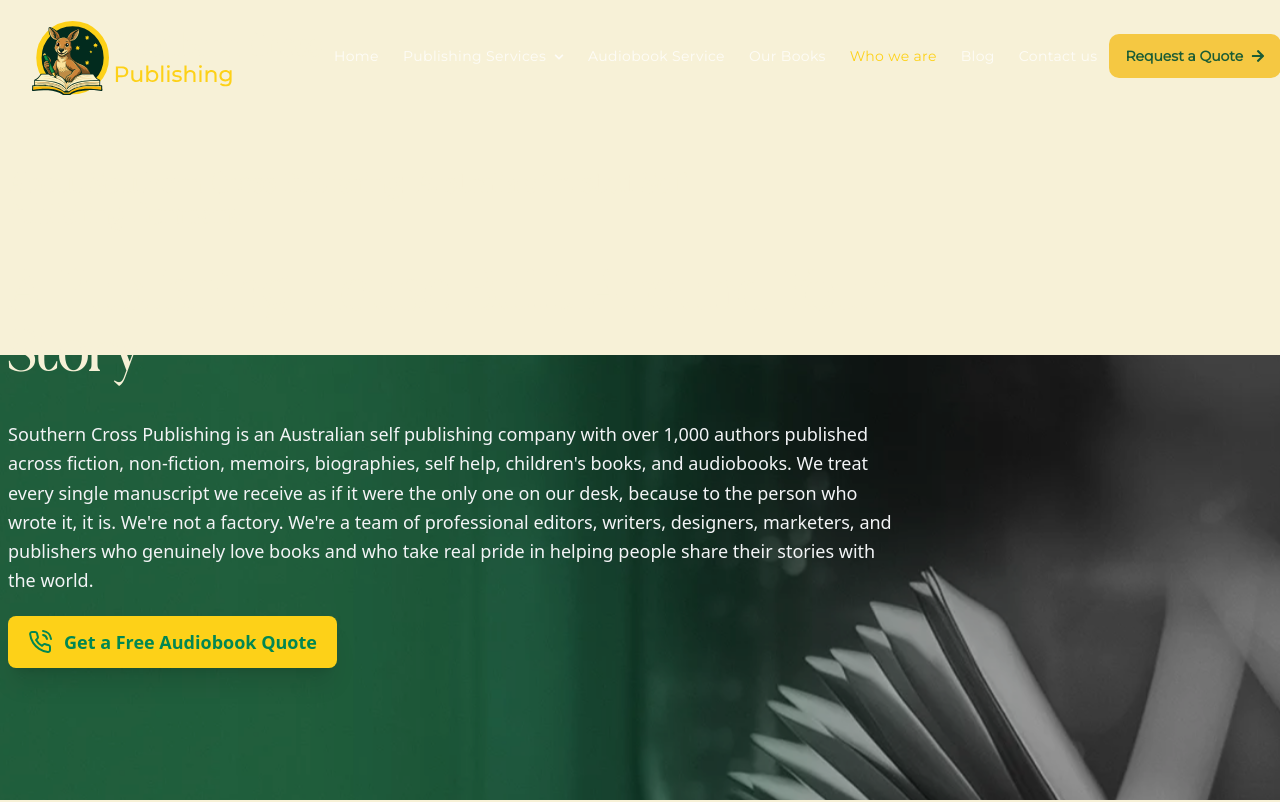
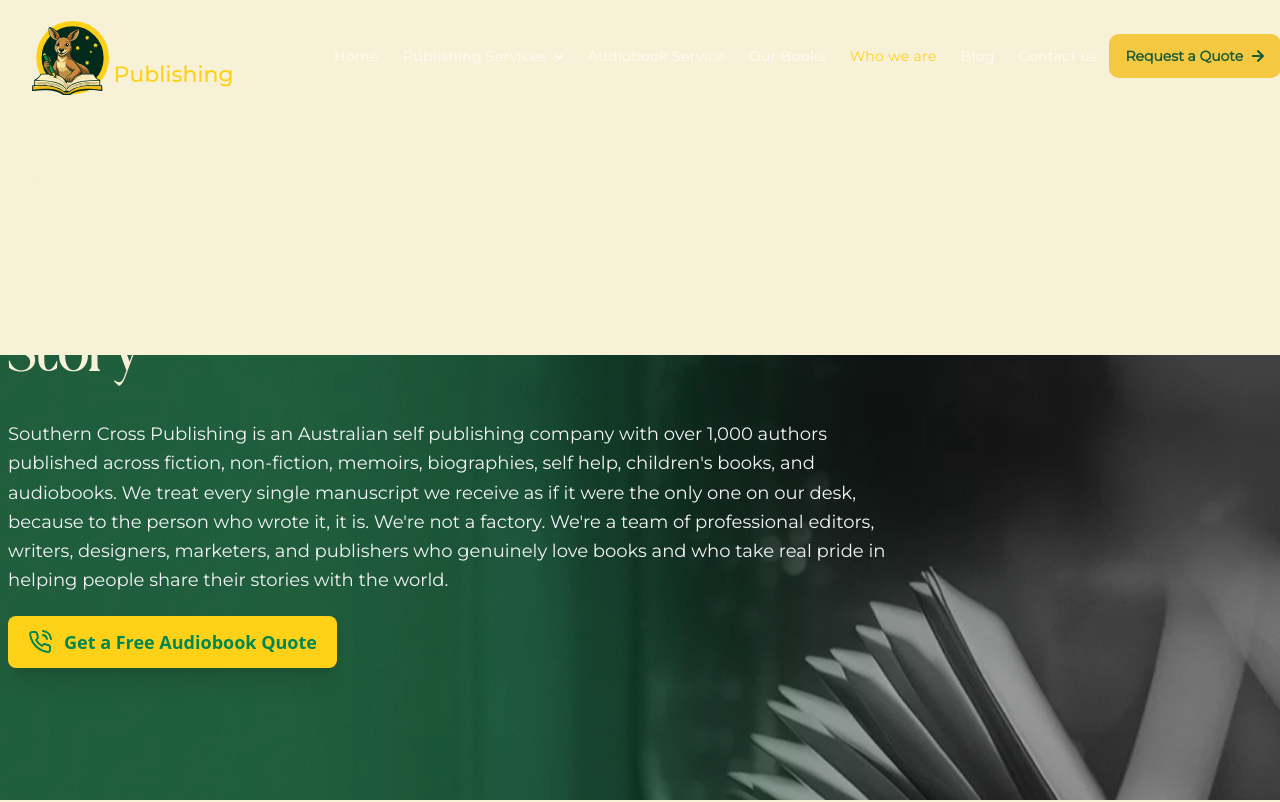
Before and after one commit to BemBexLab/southern_cross_publishing, a Next.js app: page /who-we-are in a window 1280 px wide. Shown: the top 802 px of the page. Built offline with nearby package versions, Linux system fonts and the light colour scheme.

Commit message:
Updated Content and UI patches

```diff
--- a/app/who-we-are/components/Hero.tsx
+++ b/app/who-we-are/components/Hero.tsx
@@ -88,14 +88,14 @@ const HeroSection: React.FC<HeroSectionProps> = ({
 
             <div className="container mx-auto relative z-10 mt-10">
                 <div className="max-w-5xl px-2">
-                    <p className='goneva leading-[1.02] text-xl md:text-2xl xl:text-3xl 2xl:text-4xl text-[#F7F1D7] max-w-3xl'>
+                    <p className='montserrat leading-[1.02] text-xl md:text-2xl xl:text-3xl 2xl:text-4xl text-[#F7F1D7] max-w-4xl'>
                         About Southern Cross Publishing: Australia's Trusted Self Publishing Company
                     </p>
                     <h1 className="goneva leading-[1.02] text-4xl md:text-6xl text-[#F7F1D7] mt-8">
                         {title}
                     </h1>
 
-                    <div className="space-y-6 text-md sm:text-lg text-gray-100 leading-tight sm:leading-relaxed max-w-4xl font-light mb-5 mt-2 sm:mt-8">
+                    <div className="montserrat space-y-6 text-md sm:text-lg text-gray-100 leading-tight sm:leading-relaxed max-w-4xl font-light mb-5 mt-2 sm:mt-8">
                         <p>{description}</p>
                     </div>
 
```
